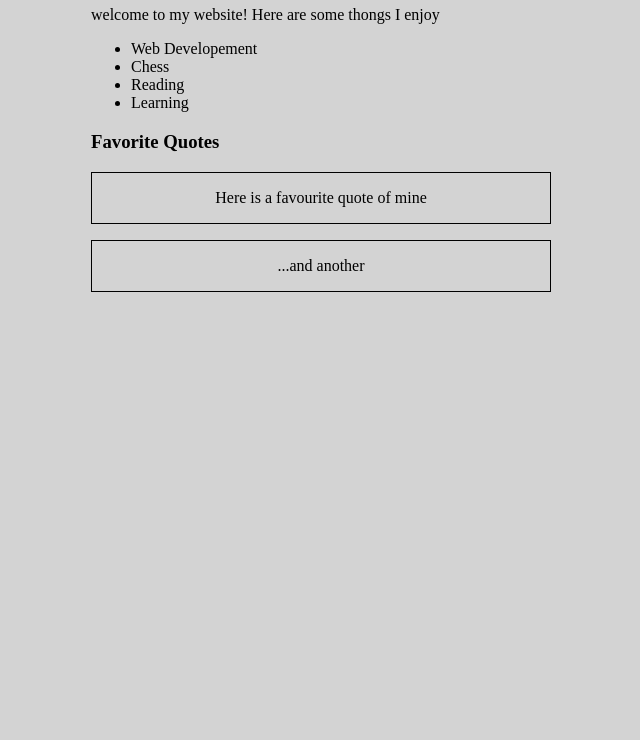
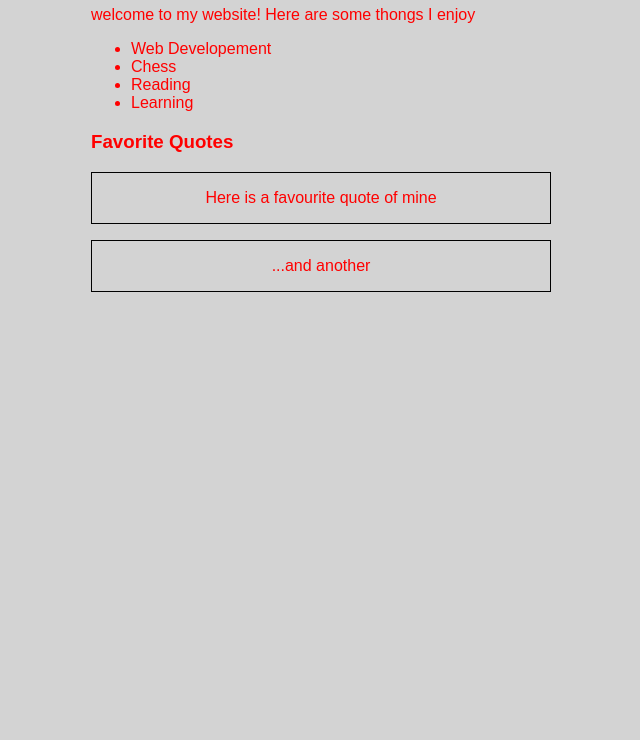
Before and after one commit to Aswinikumar02/mynewhtml, a plain HTML site: page index.html in a window 1280 px wide. Shown: the part 60-800 px from the top of the page, without its empty margins (299-939 px from the left). Drawn offline with Linux system fonts and the light colour scheme.

Commit message:
this is my second commit

```diff
--- a/style.css
+++ b/style.css
@@ -1,6 +1,8 @@
 body
 {
 	background: #D3D3D3;
+	font-family: sans-serif;
+	color: red;
 }
 div
 {
```
